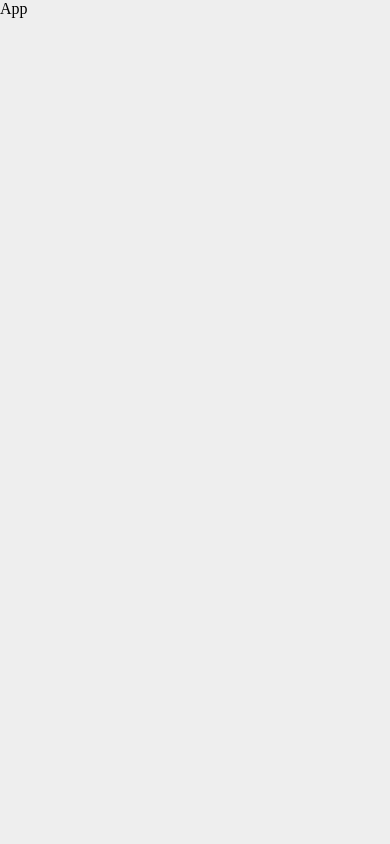
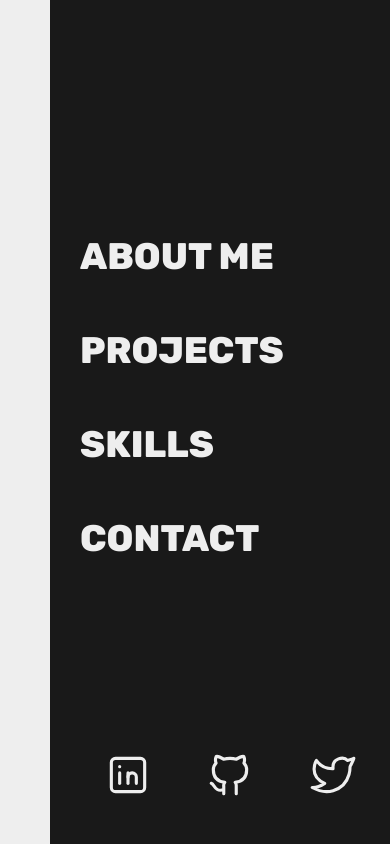
Before and after one commit to Alvarotloc/portfolio-personal, a React (Vite) app: page / in a window 390 px wide. Built offline with nearby package versions, Linux system fonts and the light colour scheme.

Commit message:
Sidebar completado (estilos) a falta de responsive

```diff
--- a/index.html
+++ b/index.html
@@ -11,9 +11,12 @@
     />
     <meta name="keywords" content="Portfolio, Developer, Full Stack, React" />
     <title>Portfolio | Alvaro Suarez</title>
+    <link rel="preconnect" href="https://fonts.googleapis.com">
+    <link rel="preconnect" href="https://fonts.gstatic.com" crossorigin>
+    <link href="https://fonts.googleapis.com/css2?family=Rubik:wght@300;400;500;600;700;800;900&display=swap" rel="stylesheet">
   </head>
   <body>
-    <div id="root"></div>
+    <main id="root"></main>
     <script type="module" src="/src/main.tsx"></script>
   </body>
 </html>
--- a/package.json
+++ b/package.json
@@ -9,7 +9,8 @@
   },
   "dependencies": {
     "react": "^18.0.0",
-    "react-dom": "^18.0.0"
+    "react-dom": "^18.0.0",
+    "react-router-dom": "^6.3.0"
   },
   "devDependencies": {
     "@types/react": "^18.0.0",
--- a/src/App.tsx
+++ b/src/App.tsx
@@ -1,6 +1,14 @@
+import { BrowserRouter, Routes, Route } from "react-router-dom";
+import Layout from './layout/Layout';
 const App = ():JSX.Element => {
   return (
-    <div>App</div>
+    <BrowserRouter>
+    <Routes>
+      <Route path="/" element={<Layout />}>
+        <Route index/>
+      </Route>
+    </Routes>
+  </BrowserRouter>
   )
 }
 
--- a/src/index.css
+++ /dev/null
@@ -1,16 +0,0 @@
-:root{
-  --fondo-gris:#EEEEEE;
-}
-*{
-  margin:0;
-  padding:0;
-  appearance: none;
-}
-html{
-  font-size: 62.5%;
-}
-body{
-  font-size: 16px;
-  /* Esto lo que hace es que 1rem equivalga a 10px */
-  background-color: var(--fondo-gris);
-}
--- /dev/null
+++ b/src/layout/Layout.tsx
@@ -0,0 +1,61 @@
+import { Outlet, Link, useLocation } from "react-router-dom";
+const Layout = (): JSX.Element => {
+  return (
+    <div id="layout">
+      <aside id="side-bar">
+        <nav id="nav-bar">
+          <Link to="/" className="nav-link">
+            About Me
+          </Link>
+          <Link to="/projects" className="nav-link">
+            Projects
+          </Link>
+          <Link to="/skills" className="nav-link">
+            Skills
+          </Link>
+          <Link to="/contact" className="nav-link">
+            Contact
+          </Link>
+          <div id="rrss">
+            <a href="https://www.linkedin.com/in/alvarosc/">
+              <svg
+                xmlns="http://www.w3.org/2000/svg"
+                viewBox="0 0 24 24"
+              >
+                <path stroke="none" d="M0 0h24v24H0z" fill="none" />
+                <rect x="4" y="4" width="16" height="16" rx="2" />
+                <line x1="8" y1="11" x2="8" y2="16" />
+                <line x1="8" y1="8" x2="8" y2="8.01" />
+                <line x1="12" y1="16" x2="12" y2="11" />
+                <path d="M16 16v-3a2 2 0 0 0 -4 0" />
+              </svg>
+            </a>
+            <a href="https://github.com/Alvarotloc">
+              <svg
+                xmlns="http://www.w3.org/2000/svg"
+                viewBox="0 0 24 24"
+              >
+                <path stroke="none" d="M0 0h24v24H0z" fill="none" />
+                <path d="M9 19c-4.3 1.4 -4.3 -2.5 -6 -3m12 5v-3.5c0 -1 .1 -1.4 -.5 -2c2.8 -.3 5.5 -1.4 5.5 -6a4.6 4.6 0 0 0 -1.3 -3.2a4.2 4.2 0 0 0 -.1 -3.2s-1.1 -.3 -3.5 1.3a12.3 12.3 0 0 0 -6.2 0c-2.4 -1.6 -3.5 -1.3 -3.5 -1.3a4.2 4.2 0 0 0 -.1 3.2a4.6 4.6 0 0 0 -1.3 3.2c0 4.6 2.7 5.7 5.5 6c-.6 .6 -.6 1.2 -.5 2v3.5" />
+              </svg>
+            </a>
+            <a href="https://twitter.com/aldgsen">
+              <svg
+                xmlns="http://www.w3.org/2000/svg"
+                viewBox="0 0 24 24"
+              >
+                <path stroke="none" d="M0 0h24v24H0z" fill="none" />
+                <path d="M22 4.01c-1 .49 -1.98 .689 -3 .99c-1.121 -1.265 -2.783 -1.335 -4.38 -.737s-2.643 2.06 -2.62 3.737v1c-3.245 .083 -6.135 -1.395 -8 -4c0 0 -4.182 7.433 4 11c-1.872 1.247 -3.739 2.088 -6 2c3.308 1.803 6.913 2.423 10.034 1.517c3.58 -1.04 6.522 -3.723 7.651 -7.742a13.84 13.84 0 0 0 .497 -3.753c-.002 -.249 1.51 -2.772 1.818 -4.013z" />
+              </svg>
+            </a>
+          </div>
+        </nav>
+      </aside>
+      <div id="content">
+        <Outlet />
+      </div>
+    </div>
+  );
+};
+
+export default Layout;
--- a/src/main.tsx
+++ b/src/main.tsx
@@ -1,5 +1,5 @@
 import * as ReactDOMClient from "react-dom/client";
-import "./index.css";
+import "./styles/index.css";
 import App from "./App";
 const contenedor = document.getElementById("root")!;
 const root = ReactDOMClient.createRoot(contenedor);
--- /dev/null
+++ b/src/styles/index.css
@@ -0,0 +1,100 @@
+:root{
+  --fondo-gris:#EEEEEE;
+  --fondo-oscuro:#191919;
+}
+*{
+  margin:0;
+  padding:0;
+  appearance: none;
+  font-family: 'Rubik', sans-serif;
+}
+html{
+  font-size: 62.5%;
+}
+body{
+  font-size: 16px;
+  /* Esto lo que hace es que 1rem equivalga a 10px */
+  background-color: var(--fondo-gris);
+}
+#layout{
+  display: flex;
+}
+#side-bar{
+  background-color: var(--fondo-oscuro);
+  height: 100vh;
+  padding: 0 3rem;
+  width: 30rem;
+  margin-left: 5rem;
+}
+#nav-bar{
+  display:flex;
+  justify-content:center;
+  align-items:flex-start;
+  flex-direction: column;
+  height: 100%;
+  position: relative;
+}
+.nav-link{
+  text-transform: uppercase;
+  font-weight: 800;
+  color: #EEEEEE;
+  text-decoration: none;
+  font-size: 3.7rem;
+  position: relative;
+  transition: all 0.4s;
+}
+.nav-link:hover{
+  background: linear-gradient(to right, rgb(150, 0, 150), rgb(216, 0, 216));
+  -webkit-text-fill-color:transparent;
+  -webkit-background-clip: text;
+  background-clip: text;
+}
+.nav-link:not(:last-child){
+  margin-bottom: 5rem;
+}
+.active{
+  background: linear-gradient(to right, rgb(150, 0, 150), rgb(216, 0, 216));
+  -webkit-text-fill-color:transparent;
+  -webkit-background-clip: text;
+  background-clip: text;
+}
+.nav-link.active::after{
+  content: '';
+  position: absolute;
+  left: 0;
+  bottom: -1rem;
+  height: .7rem;
+  animation: bottom-line .5s forwards;
+  background: linear-gradient(to right, rgb(150, 0, 150), rgb(216, 0, 216));
+}
+#rrss{
+  position: absolute;
+  display: flex;
+  bottom: 4rem;
+  left: -3rem;
+  width: 36rem;
+  margin: 0 auto;
+  justify-content: space-evenly;
+}
+#rrss svg{
+  height: 5rem;
+  width: 5rem;
+  stroke-width: 1.5;
+  stroke-linecap: round;
+  stroke-linejoin: round;
+  stroke: var(--fondo-gris);
+  fill: none;
+  transition: all .4s;
+}
+#rrss svg:hover{
+  transform: scale(1.3);
+}
+
+@keyframes bottom-line {
+  0%{
+    width: 0;
+  }
+  100%{
+    width: 8rem;
+  }
+}
```
Also changed, not shown: src/components/Card.tsx (added, +9 -0 lines), src/pages/Projects.tsx (added, +26 -0 lines), 1 other file (tests, documents, lock files or other folders).
